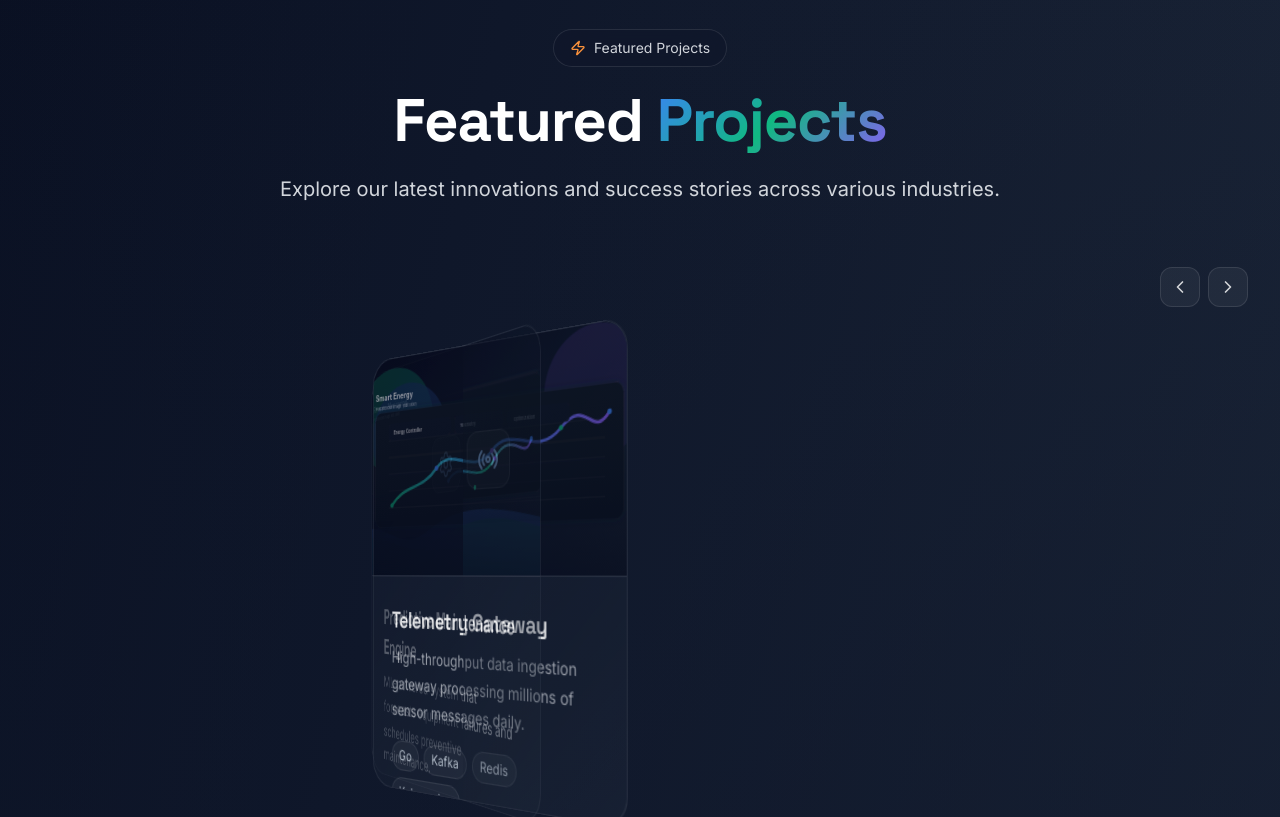
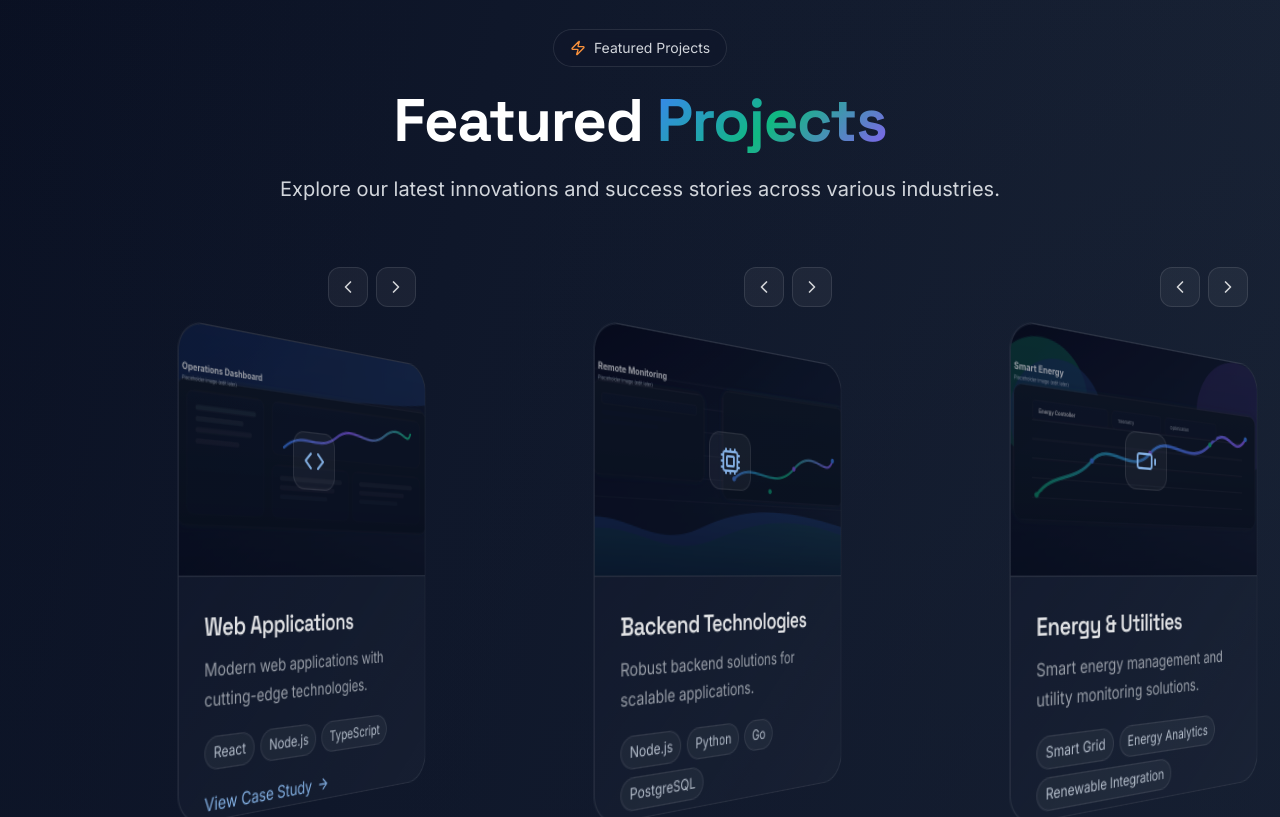
Before and after one commit to dannylincs/symbiotik, a React (Vite) app: page / in a window 1280 px wide. Shown: the part 3380-4197 px from the top of the page. Built offline with nearby package versions, Linux system fonts and the light colour scheme.

Commit message:
carosel complete

```diff
--- a/src/App.tsx
+++ b/src/App.tsx
@@ -855,91 +855,157 @@ function App() {
             </p>
           </motion.div>
 
-          <motion.div
-            initial={{ opacity: 0, y: 18 }}
-            whileInView={{ opacity: 1, y: 0 }}
-            transition={{ duration: 0.6 }}
-          >
+          <div className="grid lg:grid-cols-3 gap-8 mt-16">
+            {/* Services Carousel */}
+            <div>
               <ProjectsCarousel
                 items={[
                   {
-                  title: 'Remote Monitoring System',
-                  desc: 'Real-time IoT monitoring platform for industrial equipment with predictive analytics and alerting.',
-                  tech: ['React', 'Node.js', 'MQTT', 'PostgreSQL'],
-                  icon: Activity,
+                    title: 'IoT Solutions',
+                    desc: 'End-to-end IoT development from device to cloud.',
+                    tech: ['Embedded Systems', 'Cloud Architecture', 'Security'],
+                    icon: Cpu,
                     image: projectMonitoring,
                     features: [
-                    'Real-time monitoring of industrial equipment',
-                    'Predictive maintenance alerts',
-                    'Advanced analytics dashboard',
-                    'Mobile app integration',
-                    'Custom alert configurations'
+                      'Custom hardware design',
+                      'Firmware development',
+                      'Cloud integration',
+                      'Real-time analytics'
                     ],
-                  details: 'Our Remote Monitoring System provides comprehensive oversight of industrial operations through advanced IoT sensors and machine learning algorithms. The platform processes thousands of data points per second to identify potential issues before they become critical, reducing downtime by up to 40%.'
+                    details: 'Our IoT Solutions service delivers comprehensive connected device systems that bridge physical and digital worlds.'
                   },
                   {
-                  title: 'Smart Energy Controller',
-                  desc: 'Automated energy management solution reducing consumption by 30% through AI-driven optimization.',
-                  tech: ['Python', 'TensorFlow', 'AWS IoT', 'TimescaleDB'],
-                  icon: Zap,
+                    title: 'Web Applications',
+                    desc: 'Modern web applications with cutting-edge technologies.',
+                    tech: ['React', 'Node.js', 'TypeScript'],
+                    icon: Code,
+                    image: projectDashboard,
+                    features: [
+                      'Progressive Web Apps',
+                      'Real-time collaboration',
+                      'API development',
+                      'Cloud deployment'
+                    ],
+                    details: 'We create powerful web applications that deliver exceptional user experiences and robust functionality.'
+                  },
+                  {
+                    title: 'Cloud Infrastructure',
+                    desc: 'Scalable cloud solutions for performance and reliability.',
+                    tech: ['AWS', 'Azure', 'Kubernetes'],
+                    icon: Cloud,
                     image: projectEnergy,
                     features: [
-                    'AI-powered energy optimization',
-                    'Real-time consumption tracking',
-                    'Automated load balancing',
-                    'Renewable energy integration',
-                    'Cost reduction analytics'
+                      'Cloud migration',
+                      'Auto-scaling systems',
+                      'DevOps pipelines',
+                      'Security hardening'
                     ],
-                  details: 'The Smart Energy Controller leverages artificial intelligence to optimize energy consumption patterns across industrial facilities. By analyzing usage data and weather patterns, the system automatically adjusts energy distribution, resulting in significant cost savings and reduced environmental impact.'
+                    details: 'Our Cloud Infrastructure services help businesses leverage the power of cloud computing effectively.'
+                  }
+                ]}
+              />
+            </div>
+
+            {/* Technologies Carousel */}
+            <div>
+              <ProjectsCarousel
+                items={[
+                  {
+                    title: 'Frontend Technologies',
+                    desc: 'Modern frontend frameworks and libraries for exceptional UX.',
+                    tech: ['React', 'Vue.js', 'TypeScript', 'TailwindCSS'],
+                    icon: Code,
+                    image: projectDashboard,
+                    features: [
+                      'React & Next.js',
+                      'Vue.js & Nuxt.js',
+                      'TypeScript integration',
+                      'Responsive design'
+                    ],
+                    details: 'We leverage modern frontend technologies to create fast, responsive, and engaging user interfaces.'
                   },
                   {
-                  title: 'Industrial IoT Dashboard',
-                  desc: 'Comprehensive analytics dashboard for manufacturing plants with real-time KPI tracking.',
-                  tech: ['Vue.js', 'D3.js', 'InfluxDB', 'Docker'],
-                  icon: BarChart,
+                    title: 'Backend Technologies',
+                    desc: 'Robust backend solutions for scalable applications.',
+                    tech: ['Node.js', 'Python', 'Go', 'PostgreSQL'],
+                    icon: Cpu,
+                    image: projectMonitoring,
+                    features: [
+                      'Node.js & Express',
+                      'Python & Django',
+                      'Go microservices',
+                      'Database design'
+                    ],
+                    details: 'Our backend expertise ensures high-performance, secure, and scalable server-side applications.'
+                  },
+                  {
+                    title: 'Cloud & DevOps',
+                    desc: 'Cloud-native solutions with modern DevOps practices.',
+                    tech: ['AWS', 'Docker', 'Kubernetes', 'CI/CD'],
+                    icon: Cloud,
+                    image: projectEnergy,
+                    features: [
+                      'AWS & Azure',
+                      'Container orchestration',
+                      'CI/CD pipelines',
+                      'Infrastructure as code'
+                    ],
+                    details: 'We implement cloud-native architectures and DevOps practices for reliable, scalable deployments.'
+                  }
+                ]}
+              />
+            </div>
+
+            {/* Industry Solutions Carousel */}
+            <div>
+              <ProjectsCarousel
+                items={[
+                  {
+                    title: 'Manufacturing',
+                    desc: 'IoT solutions for smart manufacturing and Industry 4.0.',
+                    tech: ['IIoT', 'Predictive Maintenance', 'Quality Control'],
+                    icon: Factory,
+                    image: projectMonitoring,
+                    features: [
+                      'Smart factories',
+                      'Predictive maintenance',
+                      'Quality automation',
+                      'Supply chain optimization'
+                    ],
+                    details: 'We transform manufacturing operations with IoT and AI for enhanced efficiency and quality.'
+                  },
+                  {
+                    title: 'Energy & Utilities',
+                    desc: 'Smart energy management and utility monitoring solutions.',
+                    tech: ['Smart Grid', 'Energy Analytics', 'Renewable Integration'],
+                    icon: Battery,
+                    image: projectEnergy,
+                    features: [
+                      'Smart grid management',
+                      'Energy optimization',
+                      'Renewable integration',
+                      'Demand response'
+                    ],
+                    details: 'Our energy solutions help utilities and consumers optimize energy usage and integrate renewable sources.'
+                  },
+                  {
+                    title: 'Healthcare',
+                    desc: 'Secure IoT solutions for healthcare and medical devices.',
+                    tech: ['Medical IoT', 'Patient Monitoring', 'Health Analytics'],
+                    icon: Shield,
                     image: projectDashboard,
                     features: [
-                    'Real-time KPI monitoring',
-                    'Interactive data visualization',
-                    'Customizable dashboards',
-                    'Historical trend analysis',
-                    'Export and reporting tools'
+                      'Remote patient monitoring',
+                      'Medical device integration',
+                      'Health data analytics',
+                      'HIPAA compliance'
                     ],
-                  details: 'Our Industrial IoT Dashboard transforms complex manufacturing data into actionable insights through intuitive visualizations and real-time monitoring capabilities. Managers can track production efficiency, quality metrics, and operational performance from any device.'
-                },
-                {
-                  title: 'Predictive Maintenance Engine',
-                  desc: 'ML-powered system that forecasts equipment failures and schedules preventive maintenance.',
-                  tech: ['Python', 'Scikit-learn', 'Apache Kafka', 'MongoDB'],
-                  icon: Settings,
-                  image: projectMonitoring,
-                  features: [
-                    'Machine learning failure prediction',
-                    'Automated maintenance scheduling',
-                    'Equipment health scoring',
-                    'Integration with CMMS systems',
-                    'ROI tracking and analytics'
-                  ],
-                  details: 'The Predictive Maintenance Engine uses advanced machine learning algorithms to analyze equipment performance data and predict potential failures before they occur. This proactive approach reduces unplanned downtime and extends equipment lifespan.'
-                },
-                {
-                  title: 'Telemetry Gateway',
-                  desc: 'High-throughput data ingestion gateway processing millions of sensor messages daily.',
-                  tech: ['Go', 'Kafka', 'Redis', 'Kubernetes'],
-                  icon: Radio,
-                  image: projectEnergy,
-                  features: [
-                    'High-throughput data processing',
-                    'Protocol-agnostic ingestion',
-                    'Real-time data validation',
-                    'Scalable cloud deployment',
-                    'Built-in data security'
-                  ],
-                  details: 'Our Telemetry Gateway handles massive volumes of IoT data with enterprise-grade reliability and security. Built on modern cloud-native architecture, it processes millions of sensor messages daily while maintaining data integrity and low latency.'
-                },
+                    details: 'We develop secure, compliant IoT solutions for healthcare that improve patient outcomes and operational efficiency.'
+                  }
                 ]}
               />
-          </motion.div>
+            </div>
+          </div>
         </div>
       </section>
 
```
Lines whose indentation alone changed are shown as unchanged.
